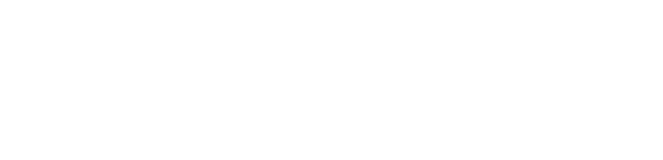
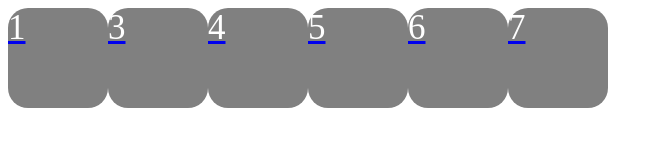
Before and after one commit to enerel321/dessert.shop, a plain HTML site: page 12a.html in a window 1280 px wide. Shown: the whole page, without its empty margins (0-663 px from the left). Drawn offline with Linux system fonts and the light colour scheme.

Commit message:
Update 12a.html

```diff
--- a/12a.html
+++ b/12a.html
@@ -3,15 +3,15 @@
 <head>
 <meta charset="UTF-8">
 <meta name="viewport" content="width=device-width, initial-scale=1.0">
+<title>Document</title>
 </head>
 <style>
 .box{
-width: 200px;
-height: 200px;
-background-color: white;
-color: grey;
+width: 100px;
+height: 100px;
+background-color: grey;
+color: white;
 font-size: 35px;
-text-align: center;
 border-radius: 20px;
 
 }
@@ -19,13 +19,13 @@ border-radius: 20px;
 display: flex;
 grid-template-columns: 100px 100px 100px;
 gap: auto;
-justify-content: center;
-align-items: center;
-height: 80px; }
+justify-content: auto;
+align-items: auto;
+height: auto; }
 </style>
 <body>
 <div class="container">
-<a href=""> <div class="box">1</div> </a>
+<a href="exercise1.html"> <div class="box">1</div> </a>
 <a href="exercise3.html"> <div class="box">3</div> </a>
 <a href="exercise4.html"> <div class="box">4</div> </a>
 <a href="exercise5.html"> <div class="box">5</div> </a>
```
